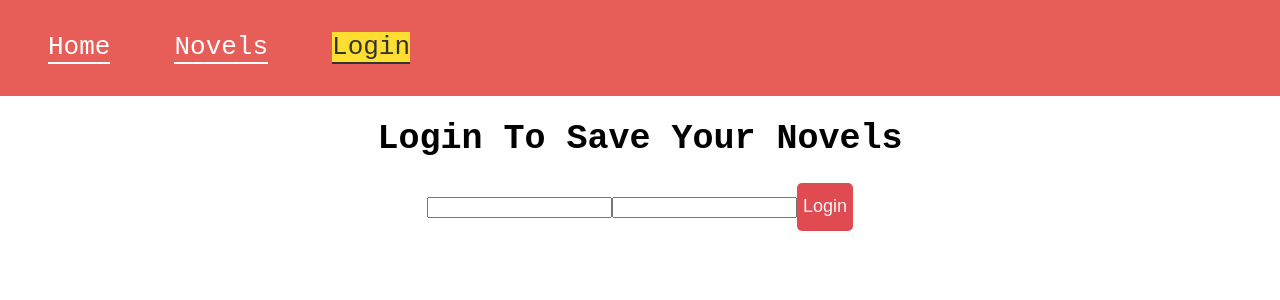
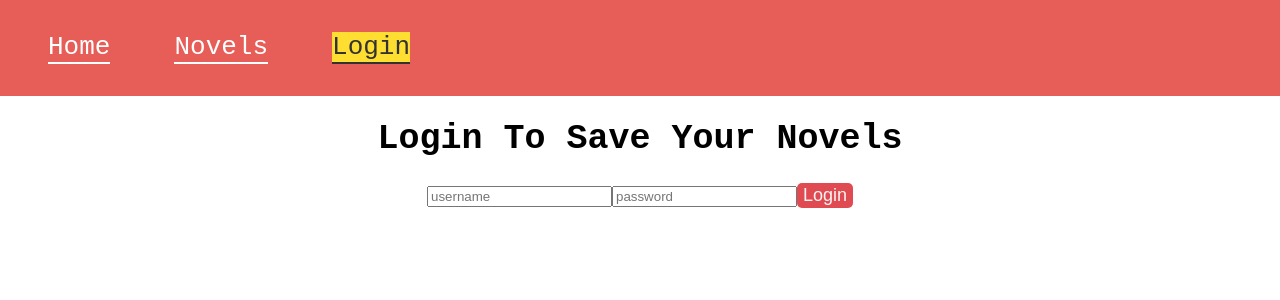
Before and after one commit to Andrewruu/phase2-project, a React (Create React App) app: page /login in a window 1280 px wide. Shown: the top 300 px of the page. Built offline with nearby package versions, Linux system fonts and the light colour scheme; no server answers.

Commit message:
add Login fail and update Login functionality

```diff
--- a/src/App.js
+++ b/src/App.js
@@ -5,11 +5,14 @@ import NovelList from "./components/NovelList"
 import MyNovelList from "./components/MyNovelList"
 import Home from "./components/Home"
 import Login from "./components/Login"
+import { useHistory } from "react-router-dom";
 
 export default function App(){
     const [novels, setNovels] = useState([])
     const [isLoggedIn, setIsLoggedIn] = useState(false);
     const [myNovels, setMyNovel] = useState([])
+    const [user, setUser] = useState(null)
+    const history = useHistory();
 
     useEffect(() => {
         fetch("http://localhost:3000/novels")
@@ -17,8 +20,25 @@ export default function App(){
           .then(setNovels);
       }, [])
 
-    function loggedin(){
-        fetch("http://localhost:3000/user/1")
+    function handleLogin(username, pass){
+        fetch("http://localhost:3000/user")
+            .then(res => res.json())
+            .then(data => setUser(data.map((user)=>
+              {
+                if(user.username === username && user.password === pass)
+                {
+                    console.log(user)
+                    myNovleLists(user.id)
+                    setIsLoggedIn(true)
+                    history.push("/MyNovelList");
+                    return user
+                }
+              }
+            )))
+    }
+    console.log(user)
+    function myNovleLists(id){
+        fetch(`http://localhost:3000/user/${id}`)
             .then(res => res.json())
             .then(data => setMyNovel(data.novels.map((myID)=>
             (
@@ -27,13 +47,12 @@ export default function App(){
             )))
     }
 
-
     return (
         <div className="app">
-            <NavBar setIsLoggedIn={setIsLoggedIn} isLoggedIn={isLoggedIn}/>
+            <NavBar setIsLoggedIn={setIsLoggedIn} isLoggedIn={isLoggedIn} setMyNovel={setMyNovel} setUser={setUser}/>
             <Switch>
                 <Route exact path="/login">
-                    <Login setIsLoggedIn={setIsLoggedIn} loggedin={loggedin}/>
+                    <Login user={user} handleLogin={handleLogin}/>
                 </Route>
                 <Route exact path="/novellist">
                     <NovelList novels={novels}/>
--- a/src/components/Login.js
+++ b/src/components/Login.js
@@ -1,8 +1,8 @@
 import React, { useState } from "react";
-import { useHistory } from "react-router-dom";
 
-function Login({ setIsLoggedIn, loggedin }) {
-  const history = useHistory();
+
+function Login({user, handleLogin }) {
+
   const [formData, setFormData] = useState({
     username: "",
     password: "",
@@ -18,9 +18,7 @@ function Login({ setIsLoggedIn, loggedin }) {
   function handleSubmit(e) {
     e.preventDefault();
 
-    setIsLoggedIn(true);
-    loggedin()
-    history.push("/MyNovelList");
+    handleLogin(formData.username, formData.password)
   }
 
   return (
@@ -31,15 +29,19 @@ function Login({ setIsLoggedIn, loggedin }) {
         name="username"
         value={formData.username}
         onChange={handleChange}
+        placeholder="username"
       />
       <input
         type="password"
         name="password"
         value={formData.password}
         onChange={handleChange}
+        placeholder="password"
       />
       <button type="submit">Login</button>
+      {user === null ? null:<p>Login Fail</p>}
     </form>
+
   );
 }
 
--- a/src/components/MyNovelList.js
+++ b/src/components/MyNovelList.js
@@ -6,10 +6,6 @@ import NovelCard from "./NovelCard";
 
 function MyNovelList({myNovels, isLoggedIn}){
     if (!isLoggedIn) return <Redirect to="/login" />;
-
-
-
-
 
     const novelsList = (
         <div id="novel-collection">{
--- a/src/components/NavBar.js
+++ b/src/components/NavBar.js
@@ -10,11 +10,13 @@ const novelheader ={
         color: "white",
 }
 
-function NavBar({ setIsLoggedIn, isLoggedIn}) {
+function NavBar({ setIsLoggedIn, isLoggedIn, setMyNovel, setUser}) {
     const history = useHistory();
 
     function handleLogout() {
         setIsLoggedIn(false);
+        setMyNovel([]);
+        setUser(null)
         history.push("/login");
     }
 
--- a/src/index.css
+++ b/src/index.css
@@ -57,6 +57,13 @@ nav a.active {
 
 .login {
   text-align: center;
+}
+.login button{
+  height: 1.6rem;
+}
+.login p{
+  color: red;
+  font-size: 24px;
 }
 .card {
   text-align: center;
```
